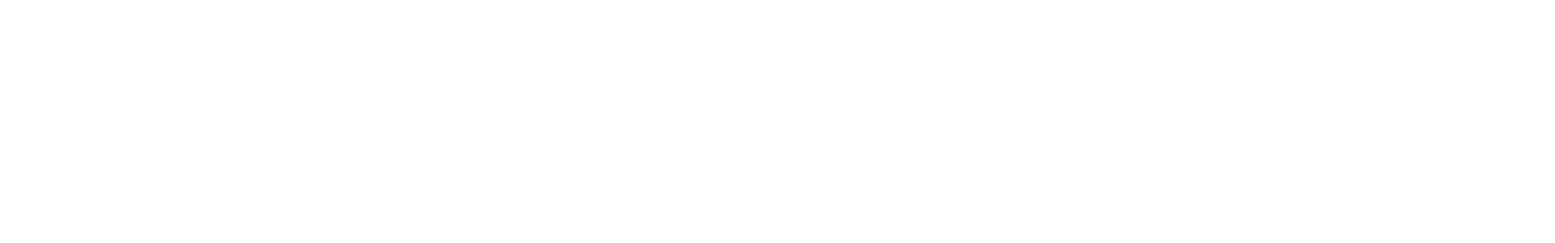
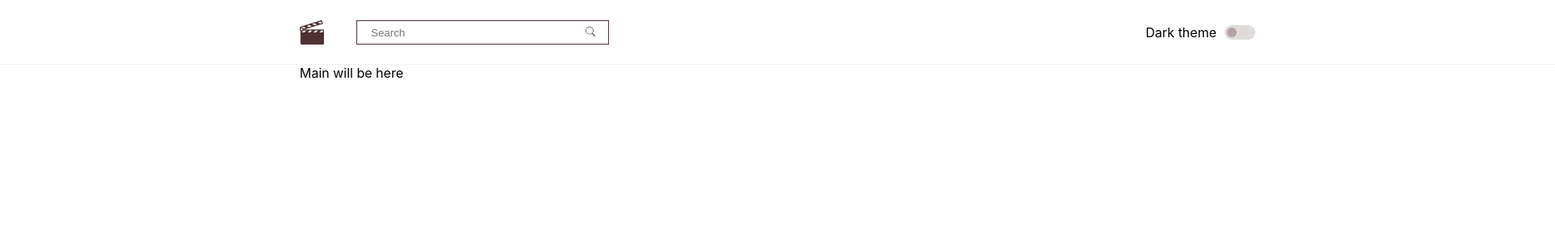
Before and after one commit to VEK1989/film_catalog, a React (Create React App) app: page / in a window 1280 px wide. Shown: the top 300 px of the page at 81% size, 1920 px wide, since content can reach past the window. Built offline with nearby package versions, Linux system fonts and the light colour scheme.

Commit message:
layout header

```diff
--- a/src/App.css
+++ b/src/App.css
@@ -1,38 +1,5 @@
-.App {
-  text-align: center;
+.body{
+  display: grid;
+  grid-template-rows: 80px 1fr;
+  grid-template-areas: 'header' 'main';
 }
-
-.App-logo {
-  height: 40vmin;
-  pointer-events: none;
-}
-
-@media (prefers-reduced-motion: no-preference) {
-  .App-logo {
-    animation: App-logo-spin infinite 20s linear;
-  }
-}
-
-.App-header {
-  background-color: #282c34;
-  min-height: 100vh;
-  display: flex;
-  flex-direction: column;
-  align-items: center;
-  justify-content: center;
-  font-size: calc(10px + 2vmin);
-  color: white;
-}
-
-.App-link {
-  color: #61dafb;
-}
-
-@keyframes App-logo-spin {
-  from {
-    transform: rotate(0deg);
-  }
-  to {
-    transform: rotate(360deg);
-  }
-}
--- a/src/App.js
+++ b/src/App.js
@@ -1,10 +1,15 @@
 import { BrowserRouter } from 'react-router-dom';
 import './App.css';
+import Header from './components/Header/Header';
+import Main from './components/Main/Main';
 
 function App() {
   return (
     <BrowserRouter>
-
+      <div className="body">
+        <Header />
+        <Main />
+      </div>
     </BrowserRouter>
   )
 }
--- a/src/components/Header/Header.jsx
+++ b/src/components/Header/Header.jsx
@@ -0,0 +1,20 @@
+import style from './Header.module.css';
+import icon from '../../assets/images/header-icon.png';
+import Search from './Search/Search';
+import Switcher from './Switcher/Switcher';
+
+const Header = () => {
+	return (
+		<div className={style.header}>
+			<div className={style.wrapper}>
+				<div className={style.header_leftSide}>
+					<img src={icon} alt="icon" width="30px" height="30px" />
+					<Search />
+				</div>
+				<Switcher />
+			</div>
+		</div>
+	);
+};
+
+export default Header;
--- a/src/components/Header/Header.module.css
+++ b/src/components/Header/Header.module.css
@@ -0,0 +1,20 @@
+.header{
+	grid-area: header;
+	width: 1920px;
+	margin: 0 auto;
+	border-bottom: 1px solid rgba(224, 219, 219, 0.4);
+}
+
+.wrapper{
+	width: 1180px;
+	margin: 0 auto;
+	display: flex;
+	justify-content: space-between;
+	align-items: center;
+	padding: 25px 10px;
+}
+
+.header_leftSide{
+	display: flex;
+	align-items: center;
+}
--- /dev/null
+++ b/src/components/Header/Search/Search.jsx
@@ -0,0 +1,13 @@
+import style from './Search.module.css'
+import searchImg from '../../../assets/images/header-search.png'
+
+const Search = () => {
+	return (
+		<div className={style.input}>
+			<input type="text" className={style.input_area} placeholder="Search" />
+			<span><img src={searchImg} alt="search" width="14px" height="14px" /></span>
+		</div>
+	);
+};
+
+export default Search;
--- /dev/null
+++ b/src/components/Header/Search/Search.module.css
@@ -0,0 +1,18 @@
+.input{
+	width: 280px;
+	border: 0.5px solid #503131;
+	display: flex;
+	justify-content: space-between;
+	align-items: center;
+	padding: 4px 15px 4px 15px;
+	margin: 0 0 0 40px;
+}
+
+.input_area{
+	border: 0px;
+}
+
+.input_area:active, :hover, :focus {
+    outline: none;
+    outline-offset: 0;
+}
--- /dev/null
+++ b/src/components/Header/Switcher/Switcher.jsx
@@ -0,0 +1,12 @@
+import style from './Switcher.module.css';
+
+const Switcher = () => {
+	return (
+		<div className={style.switch}>
+			<span>Dark theme</span>
+			<div className={style.switch_btn}></div>
+		</div>
+	);
+};
+
+export default Switcher;
--- /dev/null
+++ b/src/components/Header/Switcher/Switcher.module.css
@@ -0,0 +1,37 @@
+.switch{
+	display: flex;
+	align-items: center;
+}
+
+.switch_btn {
+    display: inline-block;
+	width: 38px;
+	height: 18px;
+    border-radius: 22px;
+    background: #E0DBDB;
+    z-index: 0;
+    margin: 0 0 0 10px;
+    padding: 0;
+    border: none;
+    cursor: pointer;
+    position: relative;
+    transition-duration: 300ms;
+}
+.switch_btn::after {
+    content: "";
+	width: 12px;
+	height: 12px;
+    border-radius: 50%;
+    background: #B4A3A3;
+    top: 3px;
+    left: 3px;
+    transition-duration: 300ms;
+    position: absolute;
+    z-index: 1;
+}
+.switch_on {
+    background: #000000;
+}
+.switch_on::after {
+    left: 37px;
+}
--- a/src/components/Main/Main.jsx
+++ b/src/components/Main/Main.jsx
@@ -0,0 +1,13 @@
+import style from './Main.module.css';
+
+const Main = () => {
+	return (
+		<div className={style.main}>
+			<div className={style.wrapper}>
+				Main will be here
+			</div>
+		</div>
+	);
+};
+
+export default Main;
--- a/src/components/Main/Main.module.css
+++ b/src/components/Main/Main.module.css
@@ -0,0 +1,10 @@
+.main{
+	grid-area: main;
+	width: 1920px;
+	margin: 0 auto;
+}
+
+.wrapper{
+	width: 1180px;
+	margin: 0 auto;
+}
```
Also changed, not shown: src/assets/images/header-icon.png (added), src/assets/images/header-search.png (added).
